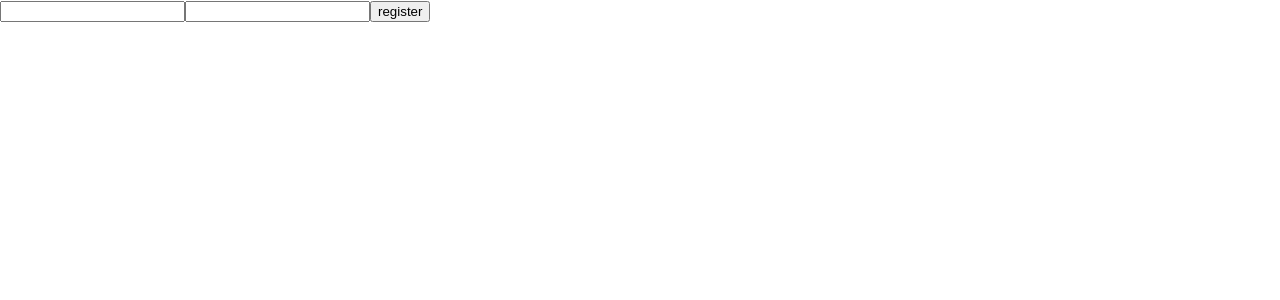
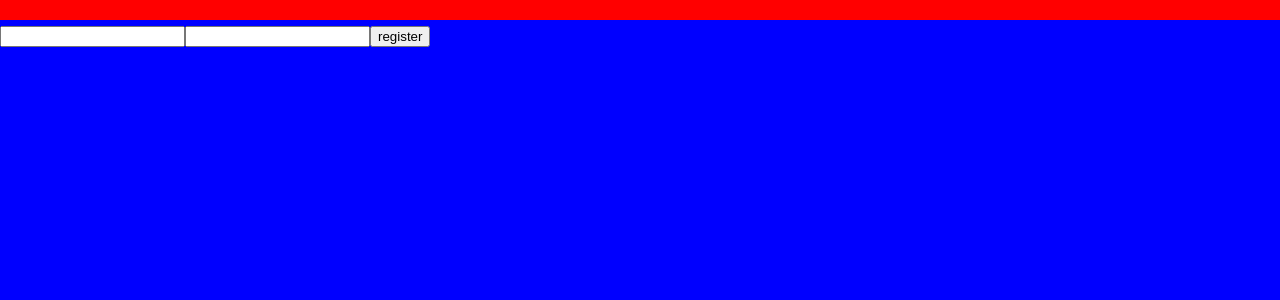
Before and after one commit to SergeyArenzon/vaiggio, a Next.js app: page /auth in a window 1280 px wide. Shown: the top 300 px of the page. Built offline with nearby package versions, Linux system fonts and the light colour scheme.

Commit message:
add toolbar & layout components

```diff
--- /dev/null
+++ b/components/Layout.js
@@ -0,0 +1,11 @@
+import Toolbar from './Toolbar';
+
+export default function Layout({ children }) {
+    return (
+        <div>
+            <Toolbar />
+
+            <div style={{ paddingTop: '25px',height: '100vh', position:'relative', background: 'blue'}}>{children}</div>
+        </div>
+    );
+}
--- /dev/null
+++ b/components/Toolbar.js
@@ -0,0 +1,13 @@
+export default function Toolbar() {
+    const style = {
+        width: '100%',
+        background: 'red',
+        height: '20px',
+        position: 'fixed',
+        top: 0,
+        zIndex: 50
+
+    };
+
+    return <div style={style}></div>;
+}
--- a/pages/_app.js
+++ b/pages/_app.js
@@ -1,7 +1,12 @@
-import '../styles/globals.css'
+import Layout from '../components/Layout';
+import '../styles/globals.css';
 
 function MyApp({ Component, pageProps }) {
-  return <Component {...pageProps} />
+    return (
+        <Layout>
+            <Component style={{ marginTop: '15' }} {...pageProps} />
+        </Layout>
+    );
 }
 
-export default MyApp
+export default MyApp;
--- a/pages/auth.js
+++ b/pages/auth.js
@@ -1,4 +1,5 @@
 import { useState, useRef } from 'react';
+import { userSchema } from '../validations/user';
 
 export default function auth() {
     const emailRef = useRef();
@@ -11,7 +12,12 @@ export default function auth() {
             email: emailRef.current.value,
             password: passwordRef.current.value,
         };
-
+        const isValid = await userSchema.isValid(data);
+        console.log(isValid)
+        if(!isValid){
+            alert('Creds isnt valid!')
+            return;
+        }
 
 
         const response = await fetch('/api/auth', {
--- a/pages/index.js
+++ b/pages/index.js
@@ -3,6 +3,6 @@ import Image from 'next/image'
 import styles from '../styles/Home.module.css'
 
 export default function Home() {
-  return <div>index page</div>
+  return <div >index page</div>
 
 }
--- a/styles/globals.css
+++ b/styles/globals.css
@@ -2,6 +2,7 @@ html,
 body {
   padding: 0;
   margin: 0;
+
   font-family: -apple-system, BlinkMacSystemFont, Segoe UI, Roboto, Oxygen,
     Ubuntu, Cantarell, Fira Sans, Droid Sans, Helvetica Neue, sans-serif;
 }
--- a/utils/connectDB.js
+++ b/utils/connectDB.js
@@ -2,11 +2,9 @@ import mongoose from 'mongoose';
 
 export default async function dbConnect() {
     if (mongoose.connections[0].readyState) {
-        // console.log('Already connected to mongo');
         return;
     }
     try{
-
         await mongoose.connect(process.env.MONGODB_URL, {
             useNewUrlParser: true,
             useUnifiedTopology: true,
```
Also changed, not shown: pages/api/auth.js (+8 -0 lines).
